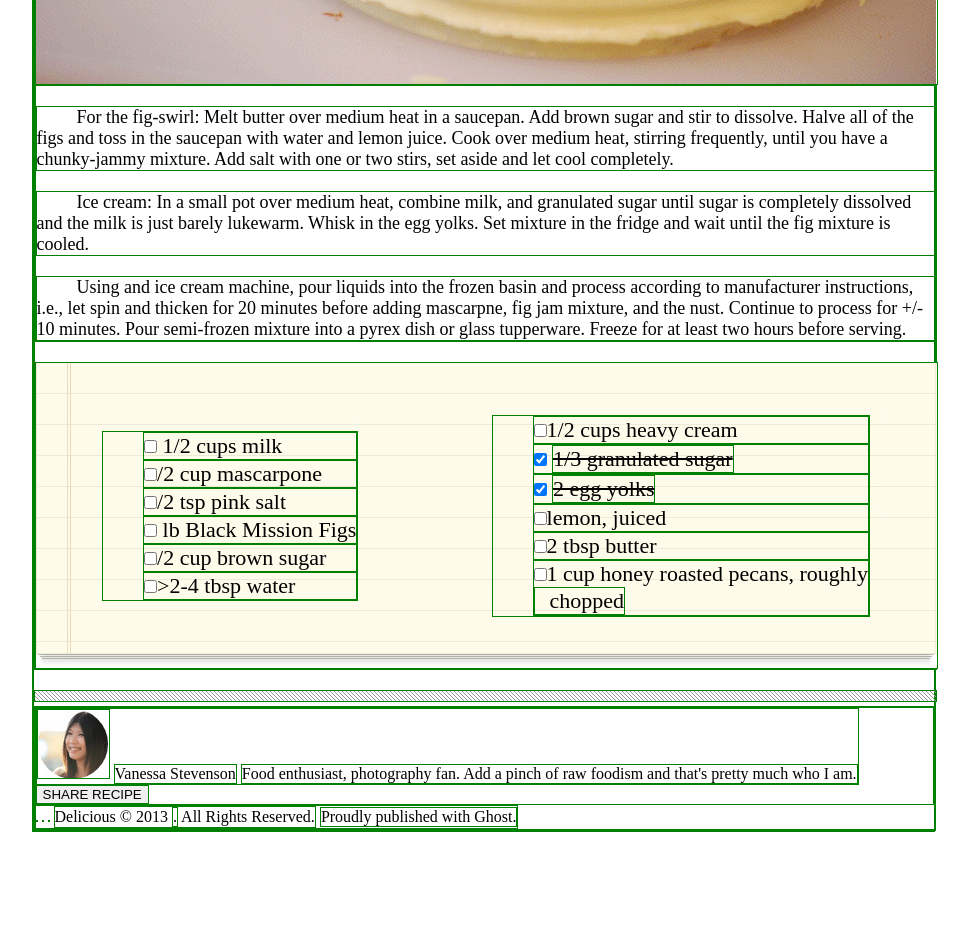
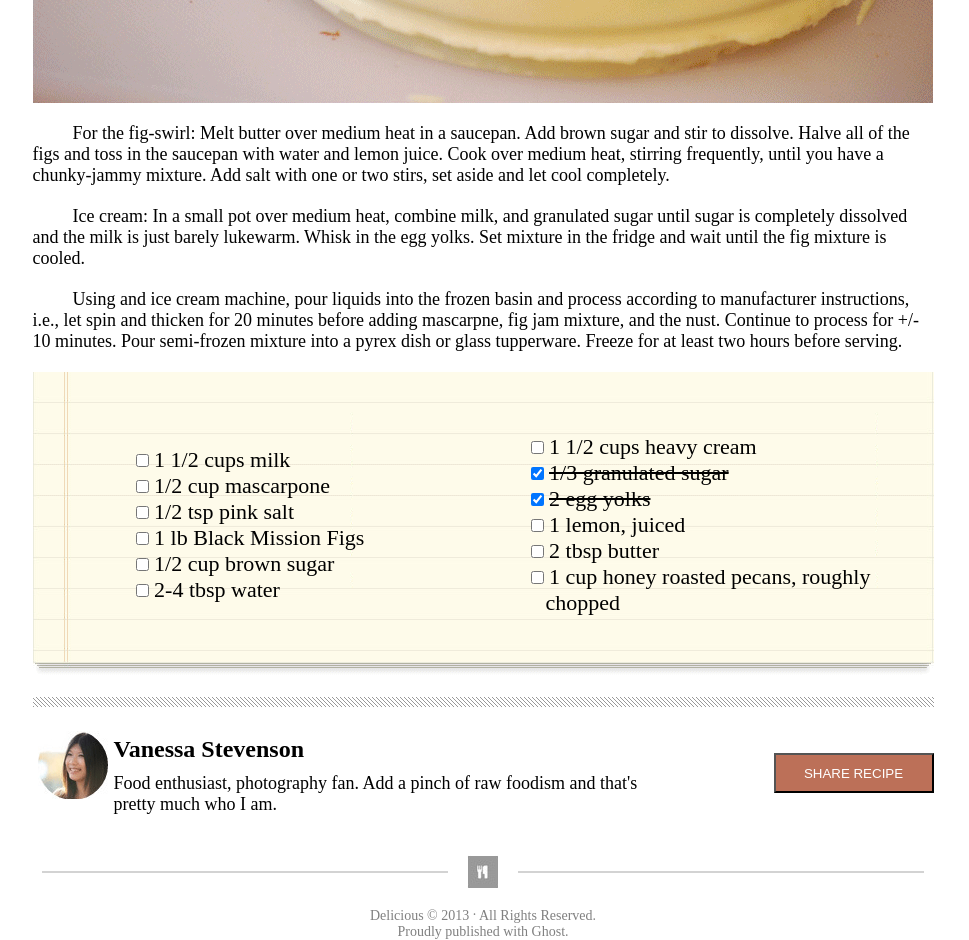
Before and after one commit to pm-wilson/chocolate-pizza, a plain HTML site: page index.html in a window 1280 px wide. Shown: the part 720-1660 px from the top of the page, without its empty margins (157-1126 px from the left). Before the commit the page ends 1552 px from the top, so only its background shows below. Drawn offline with Linux system fonts and the light colour scheme.

Commit message:
finished

```diff
--- a/index.html
+++ b/index.html
@@ -55,42 +55,42 @@
             <ul class="recipe-list left">
 
                 <label class="checkbox-container">
-                    <input type="checkbox"> 1/2 cups milk
+                    <input type="checkbox"> 1 1/2 cups milk
                 </label>
                 <label class="checkbox-container">
-                    <input type="checkbox">/2 cup mascarpone
+                    <input type="checkbox"> 1/2 cup mascarpone
                 </label>
                 <label class="checkbox-container">
-                    <input type="checkbox">/2 tsp pink salt
+                    <input type="checkbox"> 1/2 tsp pink salt
                 </label>
                 <label class="checkbox-container">
-                    <input type="checkbox"> lb Black Mission Figs
+                    <input type="checkbox"> 1 lb Black Mission Figs
                 </label>
                 <label class="checkbox-container">
-                    <input type="checkbox">/2 cup brown sugar
+                    <input type="checkbox"> 1/2 cup brown sugar
                 </label>
                 <label class="checkbox-container">
-                    <input type="checkbox">>2-4 tbsp water
+                    <input type="checkbox"> 2-4 tbsp water
                 </label>
             </ul>
             <ul class="recipe-list right">
                 <label class="checkbox-container">
-                    <input type="checkbox">1/2 cups heavy cream
+                    <input type="checkbox"> 1 1/2 cups heavy cream
                 </label>
                 <label class="checkbox-container">
-                    <input type="checkbox" checked> <span class="checked">1/3 granulated sugar</span>
+                    <input type="checkbox" checked> <span class="checked"> 1/3 granulated sugar</span>
                 </label>
                 <label class="checkbox-container">
-                    <input type="checkbox" checked> <span class="checked">2 egg yolks</span>
+                    <input type="checkbox" checked> <span class="checked"> 2 egg yolks</span>
                 </label>
                 <label class="checkbox-container">
-                    <input type="checkbox">lemon, juiced
+                    <input type="checkbox"> 1 lemon, juiced
                 </label>
                 <label class="checkbox-container">
-                    <input type="checkbox">2 tbsp butter
+                    <input type="checkbox"> 2 tbsp butter
                 </label>
                 <label class="checkbox-container">
-                    <input type="checkbox">1 cup honey roasted pecans, roughly  <br>
+                    <input type="checkbox"> 1 cup honey roasted pecans, roughly  <br>
                     <span class="chopped">chopped</span>
                 </label>
             </ul>
@@ -102,15 +102,19 @@
         <div class="footer-top">
             <div class="author-info-area">
                 <div class="author-photo"></div>
-                <div class="author-name">Vanessa Stevenson</div>
-                <div class="author-information">Food enthusiast, photography fan. Add a pinch of raw foodism and that's pretty much who I am.</div>
+                <section class="author-text">
+                    <div class="author-name">Vanessa Stevenson</div>
+                    <div class="author-information">Food enthusiast, photography fan. Add a pinch of raw foodism and that's <br> pretty much who I am.</div>
+                </section>
             </div>
-            <button class="share-recipe">SHARE RECIPE</button>
+            <button class="recipe-button">SHARE RECIPE</button>
         </div>
-        <div class="footer-bottom">
+        <div class="spacer-div">
             <div class="spacer left"></div>
             <div class="small-logo-icon"></div>
             <div class="spacer right"></div>
+        </div>
+        <div class="footer-bottom">
             <div class="small-logo-text-upper">Delicious &copy; 2013 <span class="floater">.</span> All Rights Reserved.</div>
             <div class="small-logo-text-lower">Proudly published with Ghost.</div>
         </div>
--- a/styles/style.css
+++ b/styles/style.css
@@ -1,6 +1,5 @@
 * {
     display: inline-block;
-    border: solid 1px green;
     margin: auto;
     max-width: 901px;
 }
@@ -10,6 +9,7 @@ head {
 }
 
 header {
+    margin-top: 20px;
     display: flex;
     align-items: center;
     justify-content: space-between;
@@ -36,10 +36,16 @@ header {
 
 .logo-text {
     display: block;
+    font-size: 10px;
+    font-variant: small-caps;
+    color: gray;
 }
 
 .delicious {
     display: block;
+    font-style: italic;
+    font-weight: bold;
+    font-size: 25px;
 }
 
 .icon {
@@ -95,6 +101,8 @@ header {
 
 .title-name {
     display: block;
+    margin-top: 40px;
+    font-size: 40px;
 }
 
 .posted-print {
@@ -135,7 +143,7 @@ header {
     height: 603px;
 }
 
-p {
+.recipe-paragraph {
     margin-top: 20px;
     font-size: 18px;
     text-indent: 40px;
@@ -173,4 +181,82 @@ p {
     background-image: url("../images/van-pic.png");
     width: 71px;
     height: 68px;
+    margin-right: 5px;
+    margin-top: 0px;
 }
+
+.footer-top {
+    display: flex;
+    align-items: center;
+    justify-content: space-between;
+    margin-top: 20px;
+    width: 100%;
+    margin-bottom: 40px;
+}
+
+.author-info-area {
+    display: flex;
+    margin: 0;
+    margin-left: 5px;
+}
+
+.author-name {
+    display: block;
+    font-weight: bold;
+    font-size: 24px;
+    margin-bottom: 10px;
+    margin-top: 5px;
+}
+
+.author-text {
+    display: block;
+    font-size: 18px;
+}
+
+.recipe-button {
+    margin: 0;
+    background-color: rgb(188, 112, 88);
+    color: white;
+    width: 160px;
+    height: 40px;
+}
+
+.spacer {
+    width: 45%;
+    border-bottom: solid 2px lightgray;
+}
+
+.small-logo-icon {
+    background-image: url("../images/small-logo.png");
+    width: 31px;
+    height: 33px;
+}
+
+.spacer-div {
+    display: flex;
+    justify-content: space-between;
+    width: 901px;
+}
+
+.footer-bottom {
+    display: flex;
+    justify-content: center;
+    flex-direction: column;
+    margin-top: 20px;
+}
+
+.small-logo-text-upper {
+    color: gray;
+    font-size: 14px;
+}
+
+.small-logo-text-lower {
+    display: block;
+    color: gray;
+    font-size: 14px;
+}
+
+.floater {
+    position: relative;
+    top: -5px;
+}
```
